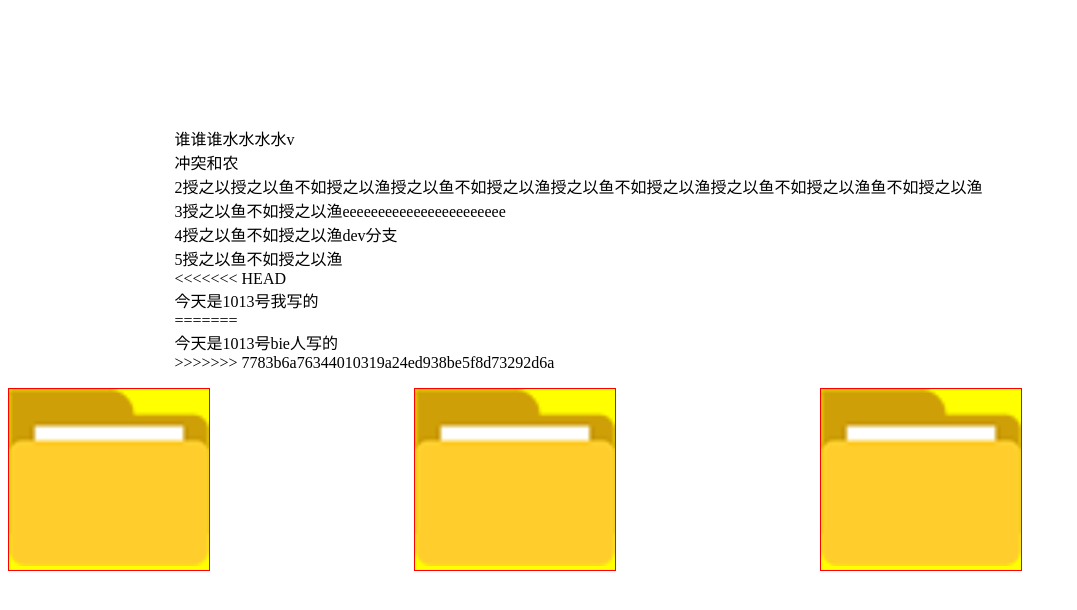
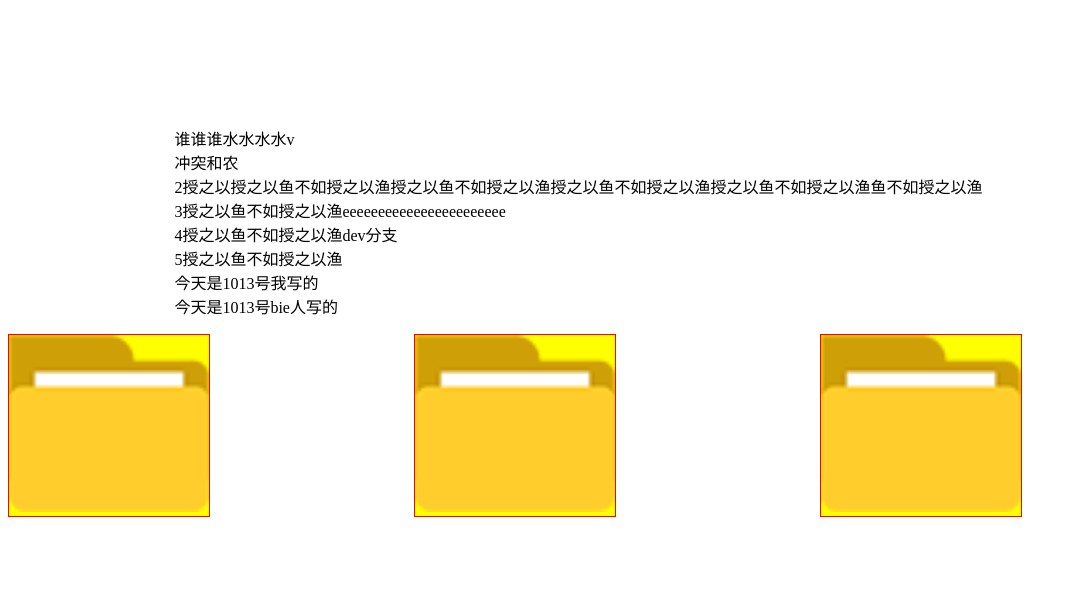
Before and after one commit to yezizi/we, a plain HTML site: page index.html in a window 1280 px wide. Shown: the whole page, without its empty margins (0-1077 px from the left). Drawn offline with Linux system fonts and the light colour scheme.

Commit message:
othersave

```diff
--- a/index.html
+++ b/index.html
@@ -64,11 +64,9 @@
       <li>3授之以鱼不如授之以渔eeeeeeeeeeeeeeeeeeeeeee</li>
       <li>4授之以鱼不如授之以渔dev分支</li>
       <li>5授之以鱼不如授之以渔</li>
-<<<<<<< HEAD
       <li>今天是1013号我写的</li>
-=======
       <li>今天是1013号bie人写的</li>
->>>>>>> 7783b6a76344010319a24ed938be5f8d73292d6a
+<!-- >>>>>>> 7783b6a76344010319a24ed938be5f8d73292d6a -->
   </ul>
    <div class="first ">
            <img src="directory.png" width="200px">
```
